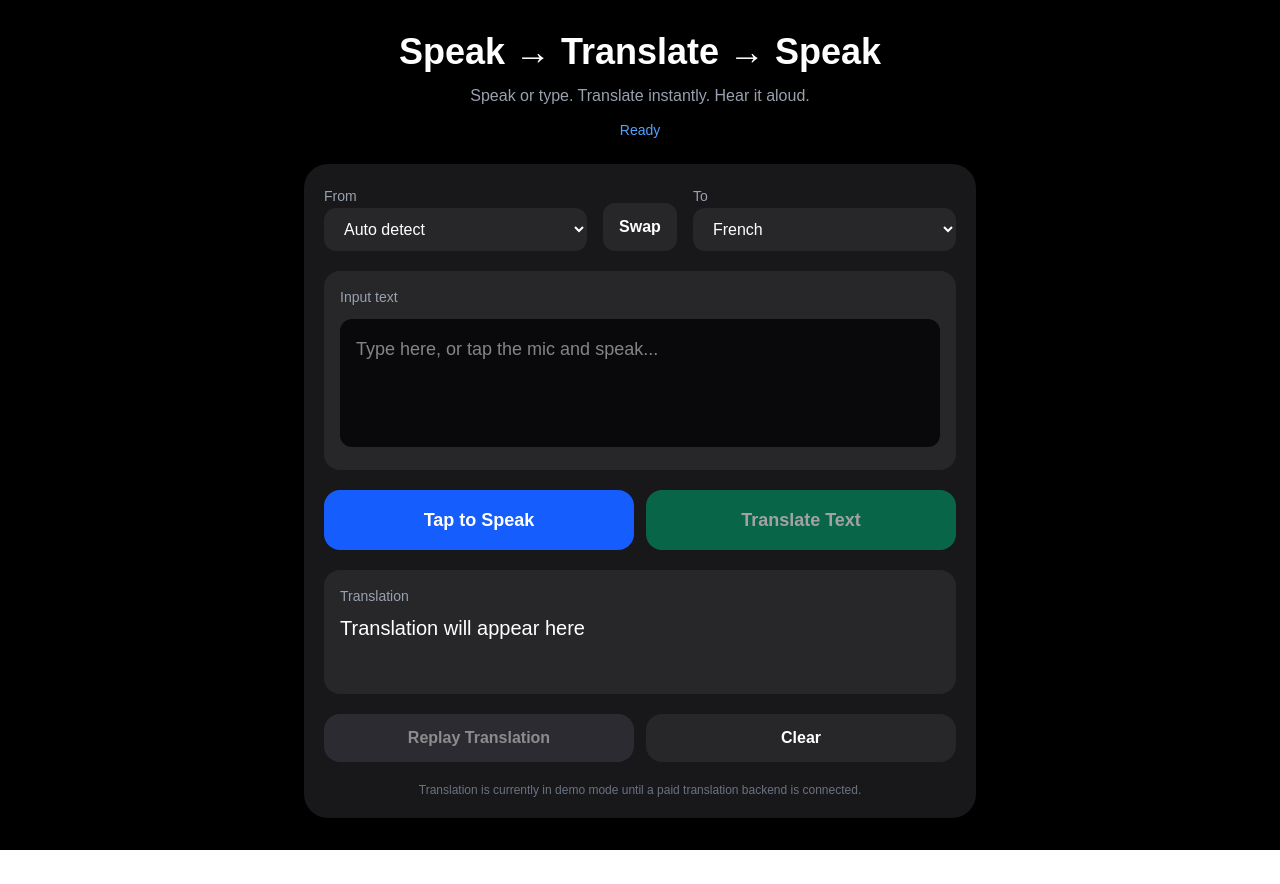
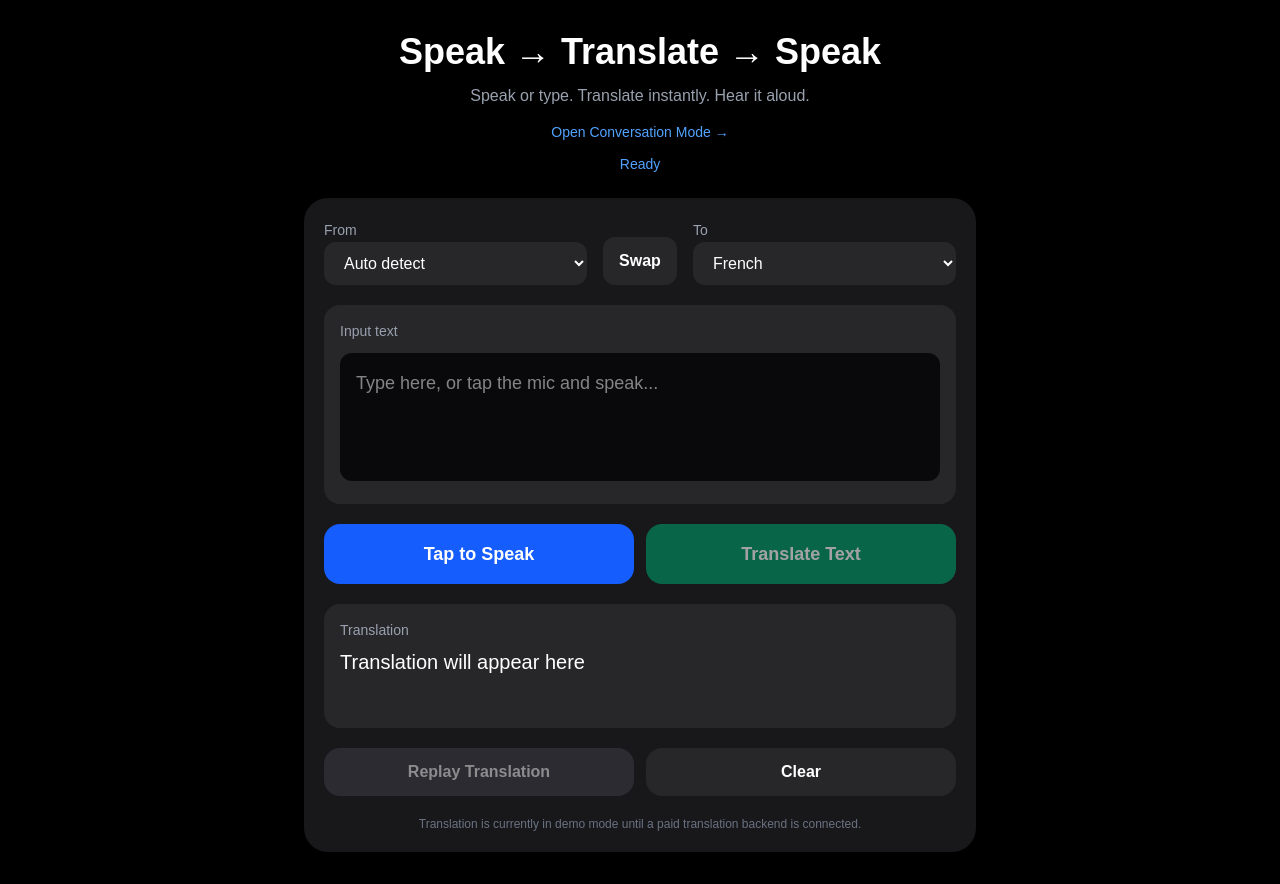
Before and after one commit to Aurelian2025/speak-translate, a Next.js app in the folder web/: page / in a window 1280 px wide. Before the commit the page ends 850 px from the top, so only its background shows below. Built offline with nearby package versions, Linux system fonts and the light colour scheme.

Commit message:
Update page.tsx

```diff
--- a/web/app/page.tsx
+++ b/web/app/page.tsx
@@ -191,9 +191,15 @@ export default function Home() {
       <div className="mx-auto max-w-2xl space-y-6">
         <header className="text-center space-y-3">
   <h1 className="text-4xl font-bold">Speak → Translate → Speak</h1>
+
   <p className="text-gray-400">
     Speak or type. Translate instantly. Hear it aloud.
   </p>
+
+  <a href="/conversation" className="inline-block text-sm text-blue-400">
+    Open Conversation Mode →
+  </a>
+
   <p className="text-sm text-blue-400">{status}</p>
 </header>
 
```
Lines whose indentation alone changed are shown as unchanged.
